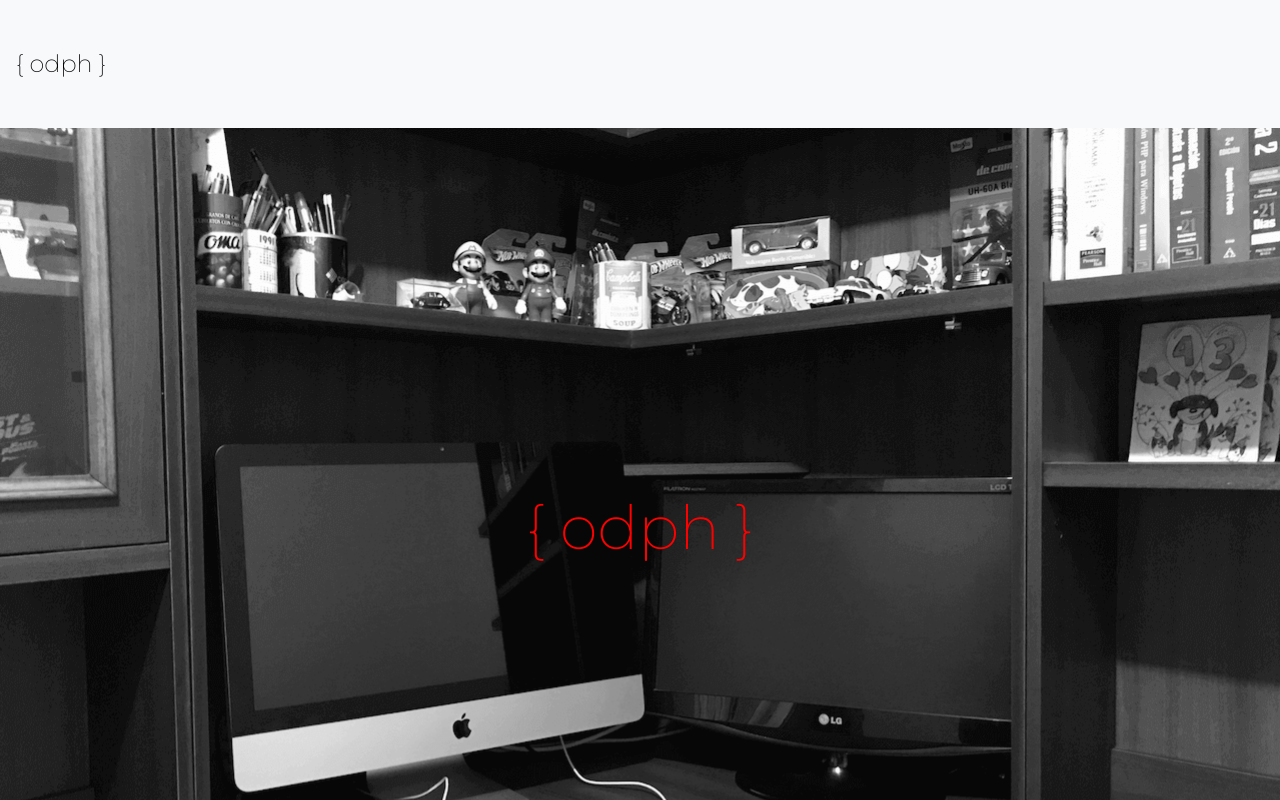
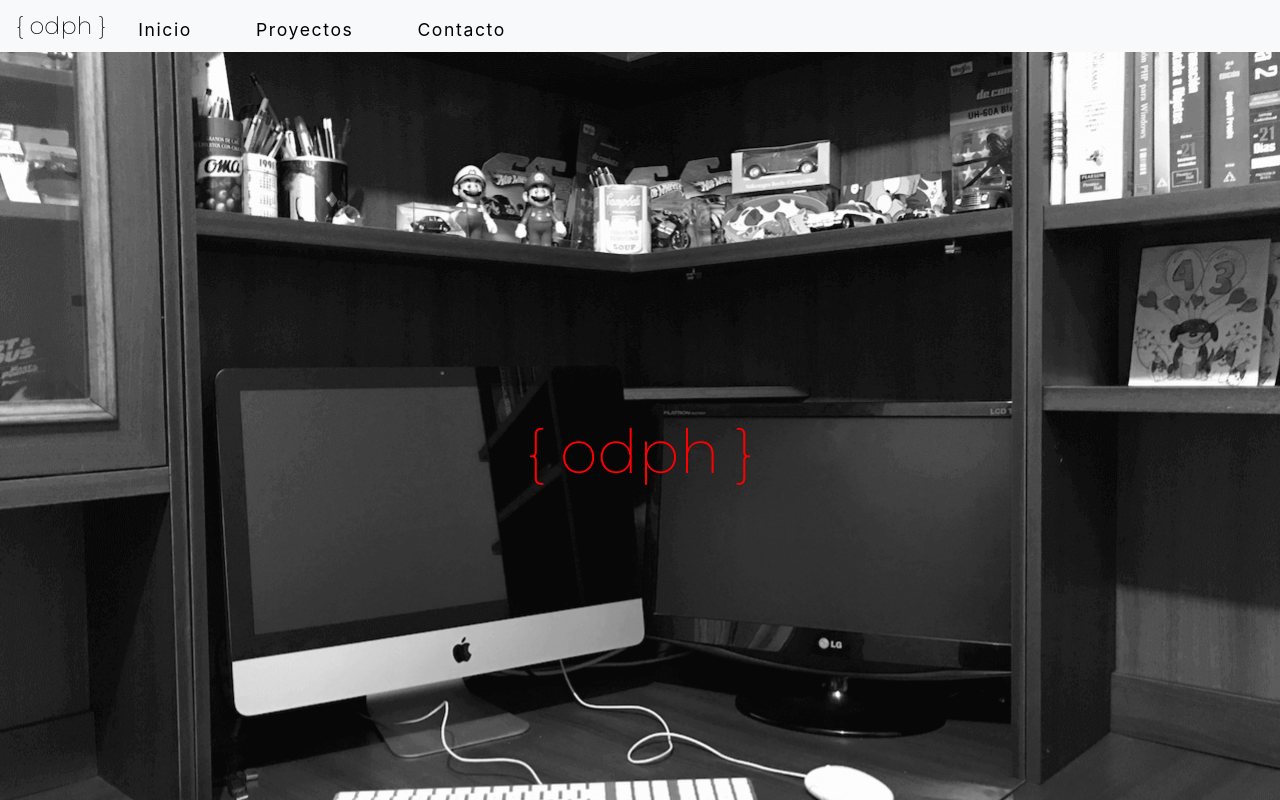
Before and after one commit to odpinerosh/odph.github.io, a React (Create React App) app: page / in a window 1280 px wide. Shown: the top 800 px of the page. Built offline with nearby package versions, Linux system fonts and the light colour scheme.

Commit message:
fix: little bug in NavBar

```diff
--- a/src/components/NavBar/NavBar.css
+++ b/src/components/NavBar/NavBar.css
@@ -1,7 +1,7 @@
 .nav-bar {
+    background-color: #F8F9FA;
+    height: max-content;
     position: sticky;
     top: 0;
-    height: max-content;
-    background-color: #F8F9FA;
-
+    z-index: 10;
 }
--- a/src/components/NavBar/NavHeader.css
+++ b/src/components/NavBar/NavHeader.css
@@ -3,7 +3,6 @@
     flex-wrap: wrap;
     justify-content: space-between;
     align-items: center;
-    /*transition: all 2s 10ms ease-in;*/
     height: auto;
     font-size: 1.5rem;
     padding: .5rem 1rem;
@@ -63,8 +62,10 @@
     }
 
     .nav-links {
+        overflow: visible;
         flex-basis: 0;
         flex-grow: 0;
+        height: 2rem;
     }
 
     .nav-btn {
```
